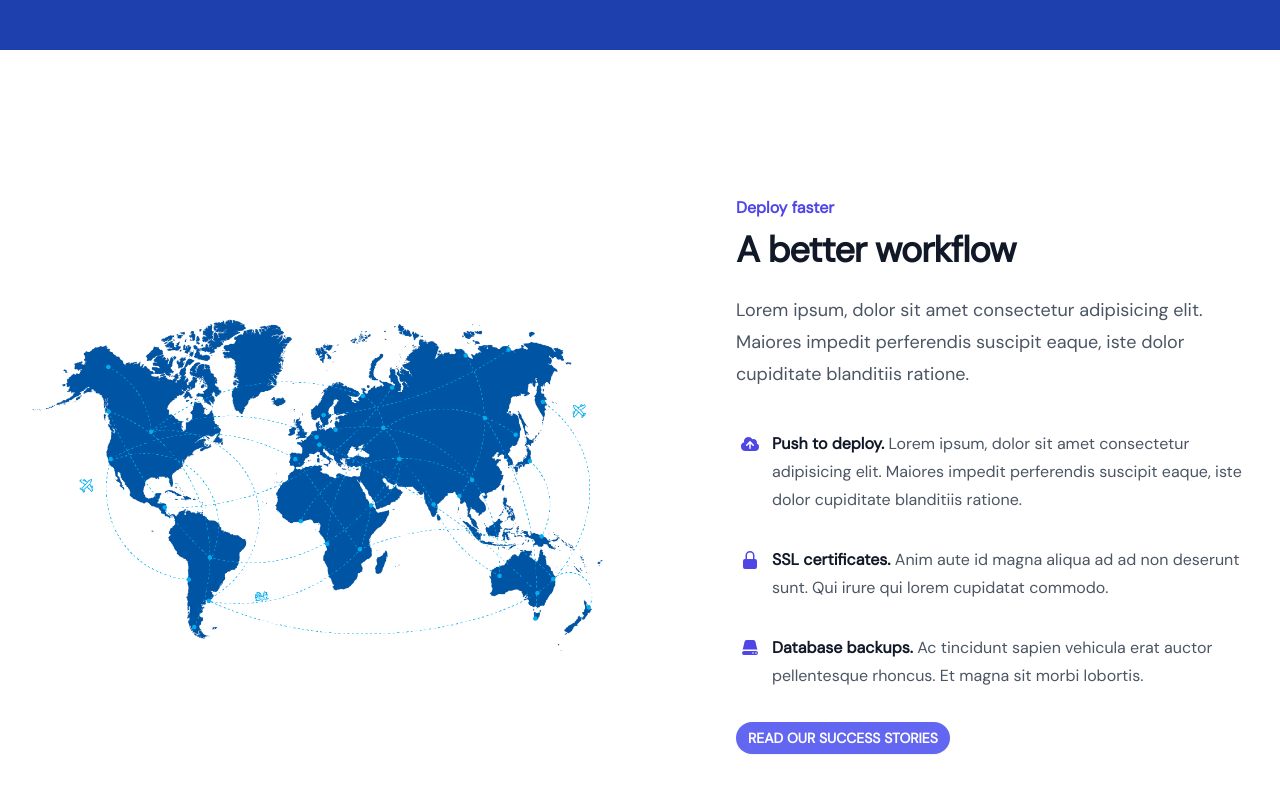
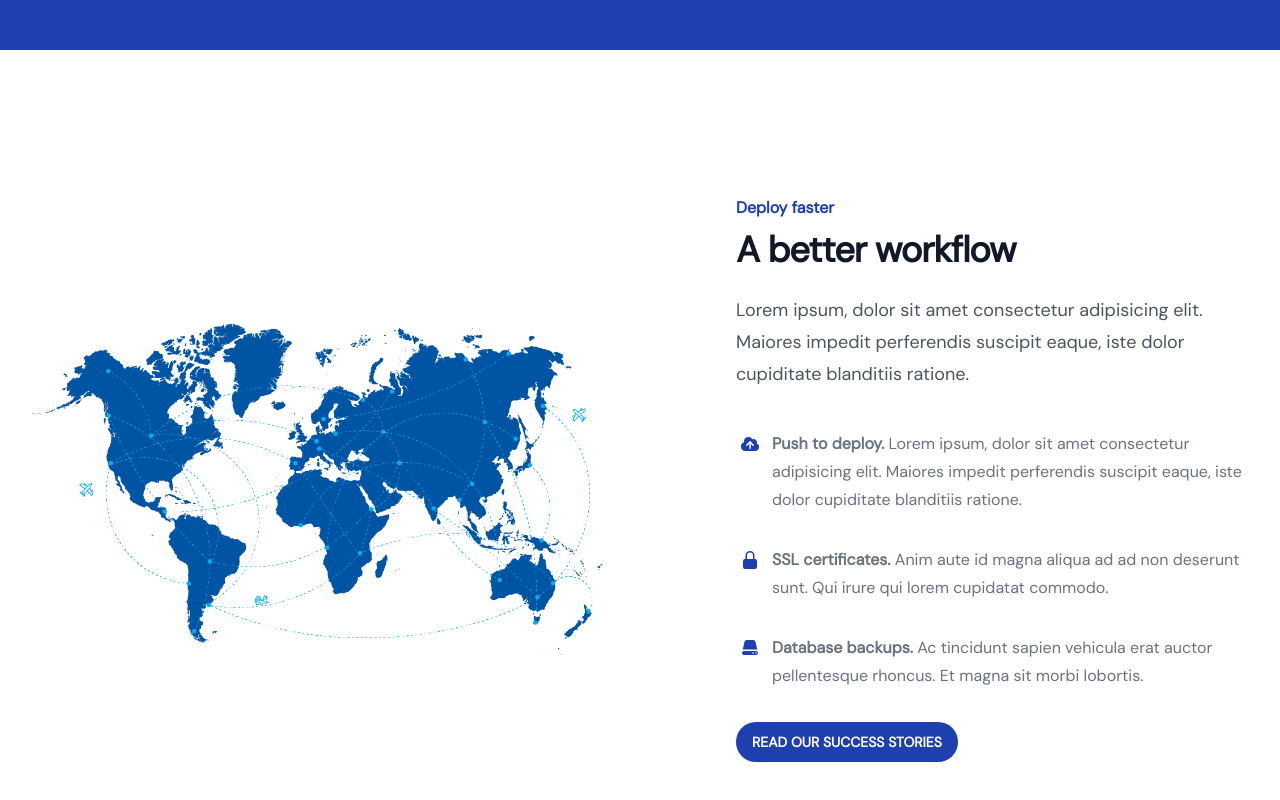
Before and after one commit to sdhwa92/mexim, a Next.js app: page / in a window 1280 px wide. Shown: the part 1675-2475 px from the top of the page. Built offline with nearby package versions, Linux system fonts and the light colour scheme.

Commit message:
update colors for feature section with screenshot

```diff
--- a/components/Feature/FeatureWithScreenshot.tsx
+++ b/components/Feature/FeatureWithScreenshot.tsx
@@ -6,6 +6,7 @@ import {
 import Image from "next/image";
 import screenshotImage from "@/public/img/Artboard-1-2.webp";
 import { RoundedButton } from "@/ui/Button";
+import { COLOR_THEME } from "@/constants";
 
 const features = [
   {
@@ -35,23 +36,31 @@ export default function Example() {
         <div className="mx-auto grid max-w-2xl grid-cols-1 gap-x-8 gap-y-16 sm:gap-y-20 lg:mx-0 lg:max-w-none lg:grid-cols-2">
           <div className="lg:ml-auto lg:pl-4 lg:pt-4">
             <div className="lg:max-w-lg">
-              <h2 className="text-base font-semibold leading-7 text-indigo-600">
+              <h2
+                className={`text-base font-semibold leading-7 ${COLOR_THEME.text.primary}`}
+              >
                 Deploy faster
               </h2>
-              <p className="mt-2 text-3xl font-bold tracking-tight text-gray-900 sm:text-4xl">
+              <p
+                className={`mt-2 text-3xl font-bold tracking-tight ${COLOR_THEME.context.h1} sm:text-4xl`}
+              >
                 A better workflow
               </p>
-              <p className="mt-6 text-lg leading-8 text-gray-600">
+              <p className={`mt-6 text-lg leading-8 ${COLOR_THEME.context.h3}`}>
                 Lorem ipsum, dolor sit amet consectetur adipisicing elit.
                 Maiores impedit perferendis suscipit eaque, iste dolor
                 cupiditate blanditiis ratione.
               </p>
-              <dl className="mt-10 max-w-xl space-y-8 text-base leading-7 text-gray-600 lg:max-w-none">
+              <dl
+                className={`mt-10 max-w-xl space-y-8 text-base leading-7 ${COLOR_THEME.context.p} lg:max-w-none`}
+              >
                 {features.map((feature) => (
                   <div key={feature.name} className="relative pl-9">
-                    <dt className="inline font-semibold text-gray-900">
+                    <dt
+                      className={`inline font-semibold ${COLOR_THEME.context.p}`}
+                    >
                       <feature.icon
-                        className="absolute left-1 top-1 h-5 w-5 text-indigo-600"
+                        className={`absolute left-1 top-1 h-5 w-5 ${COLOR_THEME.text.primary}`}
                         aria-hidden="true"
                       />
                       {feature.name}
@@ -62,9 +71,13 @@ export default function Example() {
               </dl>
               <div className="my-8">
                 <RoundedButton
-                  dataTestId=""
                   onClick={() => alert("click")}
                   extraClassNames="uppercase"
+                  color={COLOR_THEME.background.primary}
+                  hoverColor={COLOR_THEME.background.primaryHover}
+                  outlineColor={COLOR_THEME.outline.primaryFocusVisible}
+                  textColor={"text-white"}
+                  size="xl"
                 >
                   Read our success stories
                 </RoundedButton>
```
